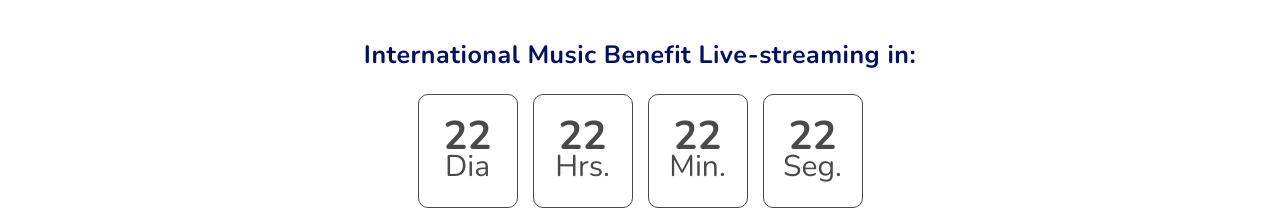
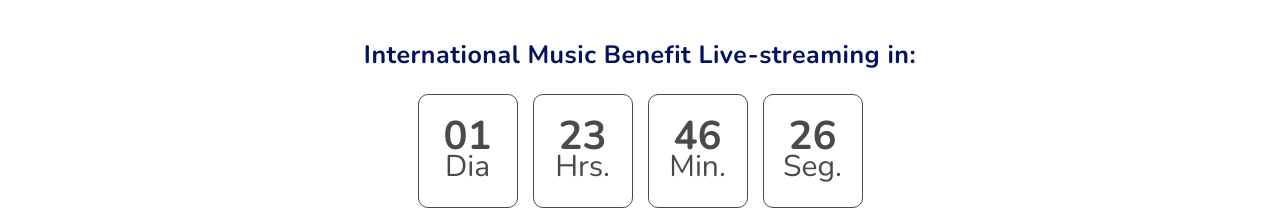
Before and after one commit to serudda/venezuela-aid-live, a Vue app: page / in a window 1280 px wide. Shown: the part 820-1030 px from the top of the page. Built offline with nearby package versions, Linux system fonts and the light colour scheme.

Commit message:
Mod: Added Counter component (Logic)

```diff
--- a/src/components/counter/counter.vue
+++ b/src/components/counter/counter.vue
@@ -1,19 +1,19 @@
 <template>
   <div class="val-counter">
     <div class="digit digit--day d-inline-flex flex-column">
-      <span class="text digit__number">22</span>
+      <span class="text digit__number">{{addLeadingZeros(date.days)}}</span>
       <span class="text digit__label">Dia</span>
     </div>
     <div class="digit digit--hour d-inline-flex flex-column">
-      <span class="text digit__number">22</span>
+      <span class="text digit__number">{{addLeadingZeros(date.hours)}}</span>
       <span class="text digit__label">Hrs.</span>
     </div>
     <div class="digit digit--min d-inline-flex flex-column">
-      <span class="text digit__number">22</span>
+      <span class="text digit__number">{{addLeadingZeros(date.min)}}</span>
       <span class="text digit__label">Min.</span>
     </div>
     <div class="digit digit--sec d-inline-flex flex-column">
-      <span class="text digit__number">22</span>
+      <span class="text digit__number">{{addLeadingZeros(date.sec)}}</span>
       <span class="text digit__label">Seg.</span>
     </div>
   </div>
@@ -23,6 +23,82 @@
   import './counter.scss';
 
   export default {
-    name: 'val-counter'
+    name: 'val-counter',
+    props: {
+      deadline: {
+        type: String
+      }
+    },
+    data() {
+      return {
+        date: {
+          days: 0,
+          hours: 0,
+          min: 0,
+          sec: 0
+        }
+      };
+    },
+    mounted() {
+      // update every second
+      this.interval = setInterval(() => {
+        const date = this.calculateCountdown(this.deadline);
+        console.log('date: ', date);
+        if(date) {
+          this.date = date;
+        } else { this.stop() }
+      }, 1000);
+    },
+    methods: {
+      calculateCountdown(endDate) {
+        let diff = (Date.parse(new Date(endDate)) - Date.parse(new Date())) / 1000;
+
+        // clear countdown when date is reached
+        if (diff <= 0) return false;
+
+        const timeLeft = {
+          years: 0,
+          days: 0,
+          hours: 0,
+          min: 0,
+          sec: 0,
+          millisec: 0,
+        };
+
+        // calculate time difference between now and expected date
+        if (diff >= (365.25 * 86400)) { // 365.25 * 24 * 60 * 60
+          timeLeft.years = Math.floor(diff / (365.25 * 86400));
+          diff -= timeLeft.years * 365.25 * 86400;
+        }
+        if (diff >= 86400) { // 24 * 60 * 60
+          timeLeft.days = Math.floor(diff / 86400);
+          diff -= timeLeft.days * 86400;
+        }
+        if (diff >= 3600) { // 60 * 60
+          timeLeft.hours = Math.floor(diff / 3600);
+          diff -= timeLeft.hours * 3600;
+        }
+        if (diff >= 60) {
+          timeLeft.min = Math.floor(diff / 60);
+          diff -= timeLeft.min * 60;
+        }
+        timeLeft.sec = diff;
+
+        return timeLeft;
+      },
+
+      addLeadingZeros(value) {
+        value = String(value);
+        while (value.length < 2) {
+          value = '0' + value;
+        }
+        return value;
+      },
+
+      stop() {
+        clearInterval(this.interval);
+      }
+
+    }
   };
 </script>
--- a/src/views/home/sections/counter/counter.vue
+++ b/src/views/home/sections/counter/counter.vue
@@ -2,7 +2,7 @@
 <template>
   <div class="counter-section container text-center">
     <h3 class="color-secondary mb-4">International Music Benefit Live-streaming in:</h3>
-    <val-counter></val-counter>
+    <val-counter deadline="2019-02-23T10:00:00"></val-counter>
   </div>
 </template>
 
```
Also changed, not shown: src/components/counter/test.js (added, +112 -0 lines).
